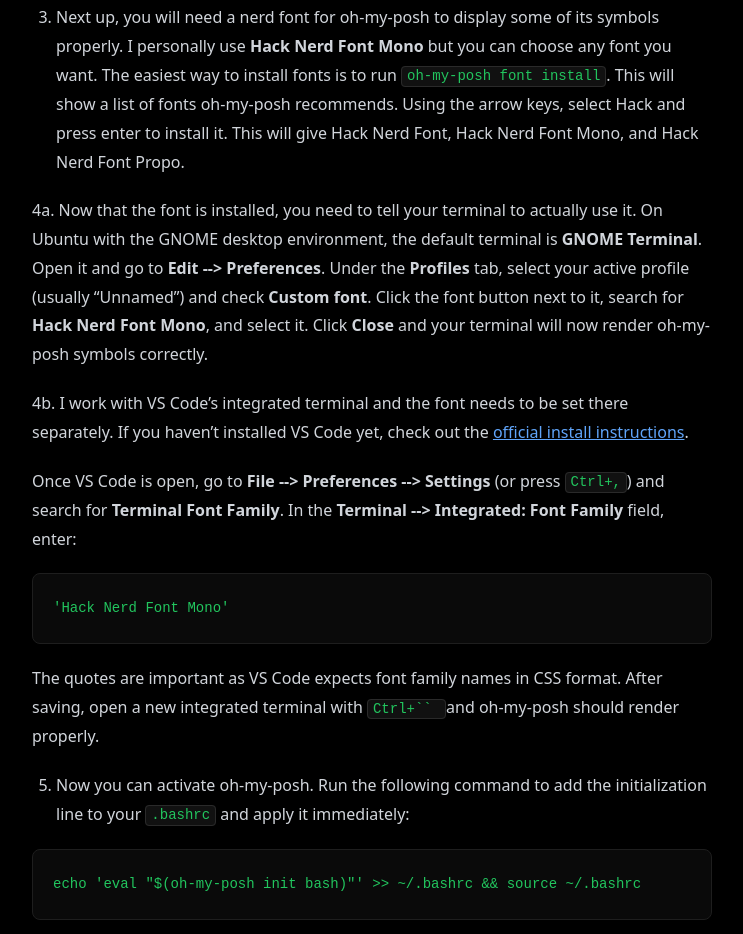
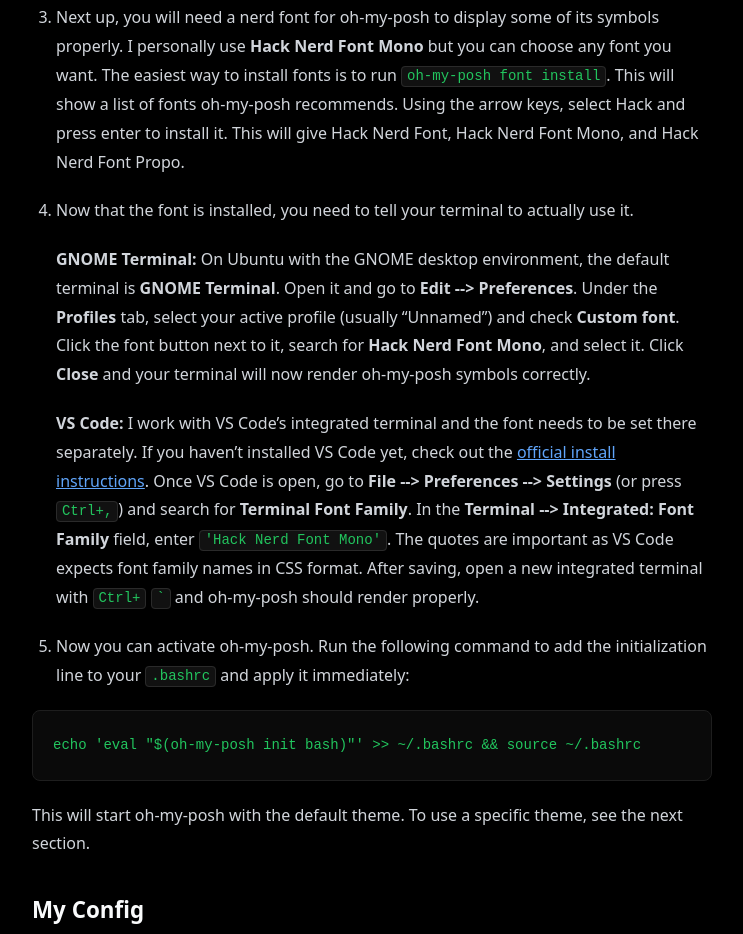
Before and after one commit to DrChrisHax/ChrisManlove.com, an Astro site: page /blog/oh-my-posh-ubuntu in a window 1280 px wide. Shown: the part 1117-2051 px from the top of the page, without its empty margins (232-975 px from the left). Built offline with nearby package versions, Linux system fonts and the light colour scheme; Astro itself is replaced by a stand-in of ours; code samples lack their colours.

Commit message:
Small blog update

````diff
--- a/src/content/blog/oh-my-posh-ubuntu.md
+++ b/src/content/blog/oh-my-posh-ubuntu.md
@@ -13,7 +13,7 @@ While working at JudicateWest, one of my coworkers introduced me to oh-my-posh.
 
 1.  First thing first, you want to open a terminal and run the command
 
-```
+```bash
 mkdir -p ~/.local/bin
 curl -s https://ohmyposh.dev/install.sh | bash -s -- -d ~/.local/bin
 ```
@@ -22,7 +22,7 @@ This will run the oh-my-posh installation script and install the program to ~/.l
 
 2.  Next you will need to add the oh-my-posh binary to the path so that you can run the program as a command. This can be done with
 
-```
+```bash
 echo 'export PATH="$HOME/.local/bin:$PATH"' >> ~/.bashrc && source ~/.bashrc
 ```
 
@@ -32,19 +32,13 @@ After all this you can run `oh-my-posh --version` to make sure that oh-my-posh w
 
 3.  Next up, you will need a nerd font for oh-my-posh to display some of its symbols properly. I personally use **Hack Nerd Font Mono** but you can choose any font you want. The easiest way to install fonts is to run `oh-my-posh font install`. This will show a list of fonts oh-my-posh recommends. Using the arrow keys, select Hack and press enter to install it. This will give Hack Nerd Font, Hack Nerd Font Mono, and Hack Nerd Font Propo.
 
-4a. Now that the font is installed, you need to tell your terminal to actually use it. On Ubuntu with the GNOME desktop environment, the default terminal is **GNOME Terminal**. Open it and go to **Edit --> Preferences**. Under the **Profiles** tab, select your active profile (usually "Unnamed") and check **Custom font**. Click the font button next to it, search for **Hack Nerd Font Mono**, and select it. Click **Close** and your terminal will now render oh-my-posh symbols correctly.
+4.  Now that the font is installed, you need to tell your terminal to actually use it.
 
-4b. I work with VS Code's integrated terminal and the font needs to be set there separately. If you haven't installed VS Code yet, check out the [official install instructions](https://code.visualstudio.com/docs/setup/linux).
+    **GNOME Terminal:** On Ubuntu with the GNOME desktop environment, the default terminal is **GNOME Terminal**. Open it and go to **Edit --> Preferences**. Under the **Profiles** tab, select your active profile (usually "Unnamed") and check **Custom font**. Click the font button next to it, search for **Hack Nerd Font Mono**, and select it. Click **Close** and your terminal will now render oh-my-posh symbols correctly.
 
-Once VS Code is open, go to **File --> Preferences --> Settings** (or press `Ctrl+,`) and search for **Terminal Font Family**. In the **Terminal --> Integrated: Font Family** field, enter:
+    **VS Code:** I work with VS Code's integrated terminal and the font needs to be set there separately. If you haven't installed VS Code yet, check out the [official install instructions](https://code.visualstudio.com/docs/setup/linux). Once VS Code is open, go to **File --> Preferences --> Settings** (or press `Ctrl+,`) and search for **Terminal Font Family**. In the **Terminal --> Integrated: Font Family** field, enter `'Hack Nerd Font Mono'`. The quotes are important as VS Code expects font family names in CSS format. After saving, open a new integrated terminal with `Ctrl+` `` ` `` and oh-my-posh should render properly.
 
-```
-'Hack Nerd Font Mono'
-```
-
-The quotes are important as VS Code expects font family names in CSS format. After saving, open a new integrated terminal with `Ctrl+`` ` and oh-my-posh should render properly.
-
-5. Now you can activate oh-my-posh. Run the following command to add the initialization line to your `.bashrc` and apply it immediately:
+5.  Now you can activate oh-my-posh. Run the following command to add the initialization line to your `.bashrc` and apply it immediately:
 
 ```bash
 echo 'eval "$(oh-my-posh init bash)"' >> ~/.bashrc && source ~/.bashrc
````
